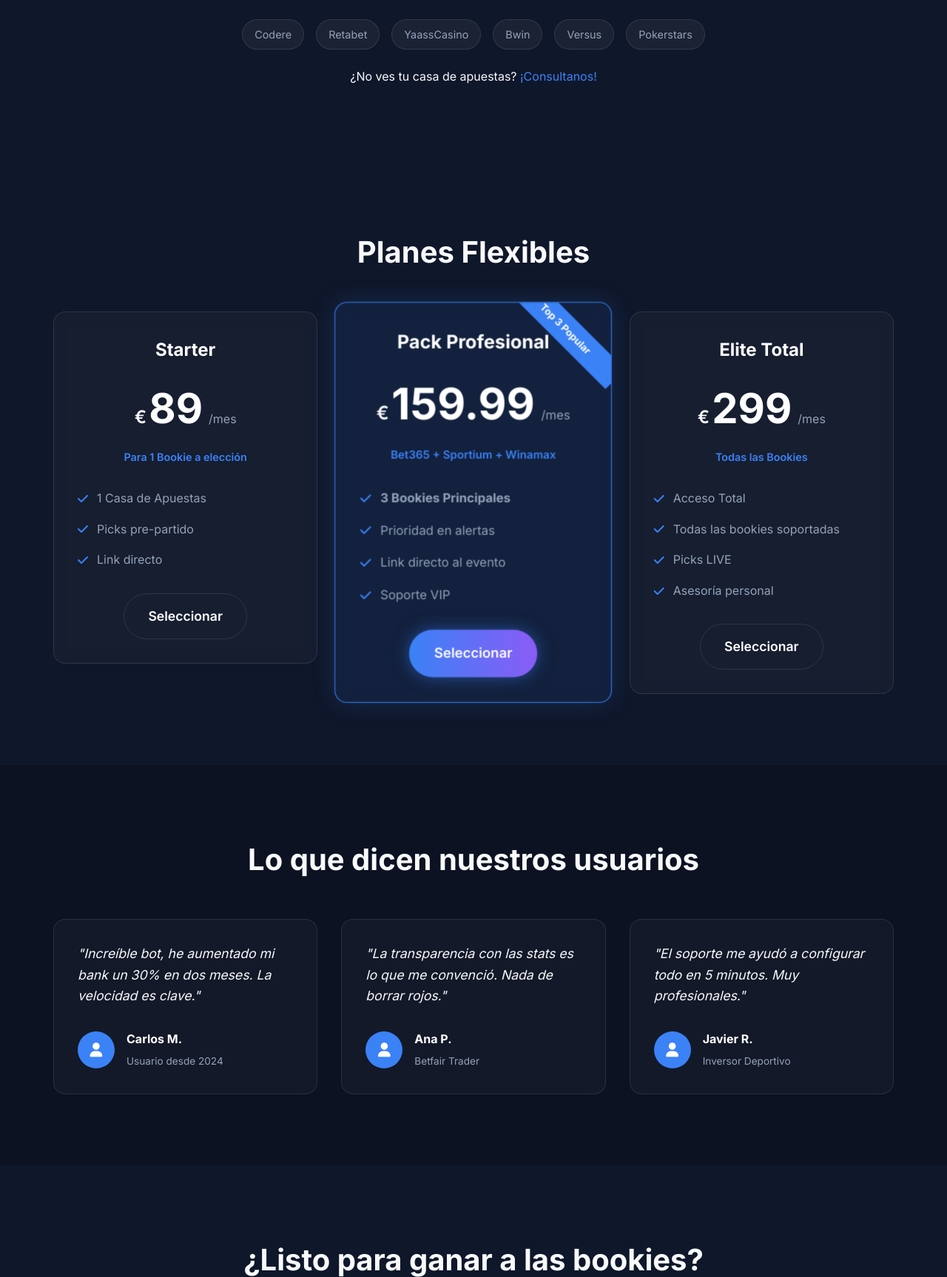
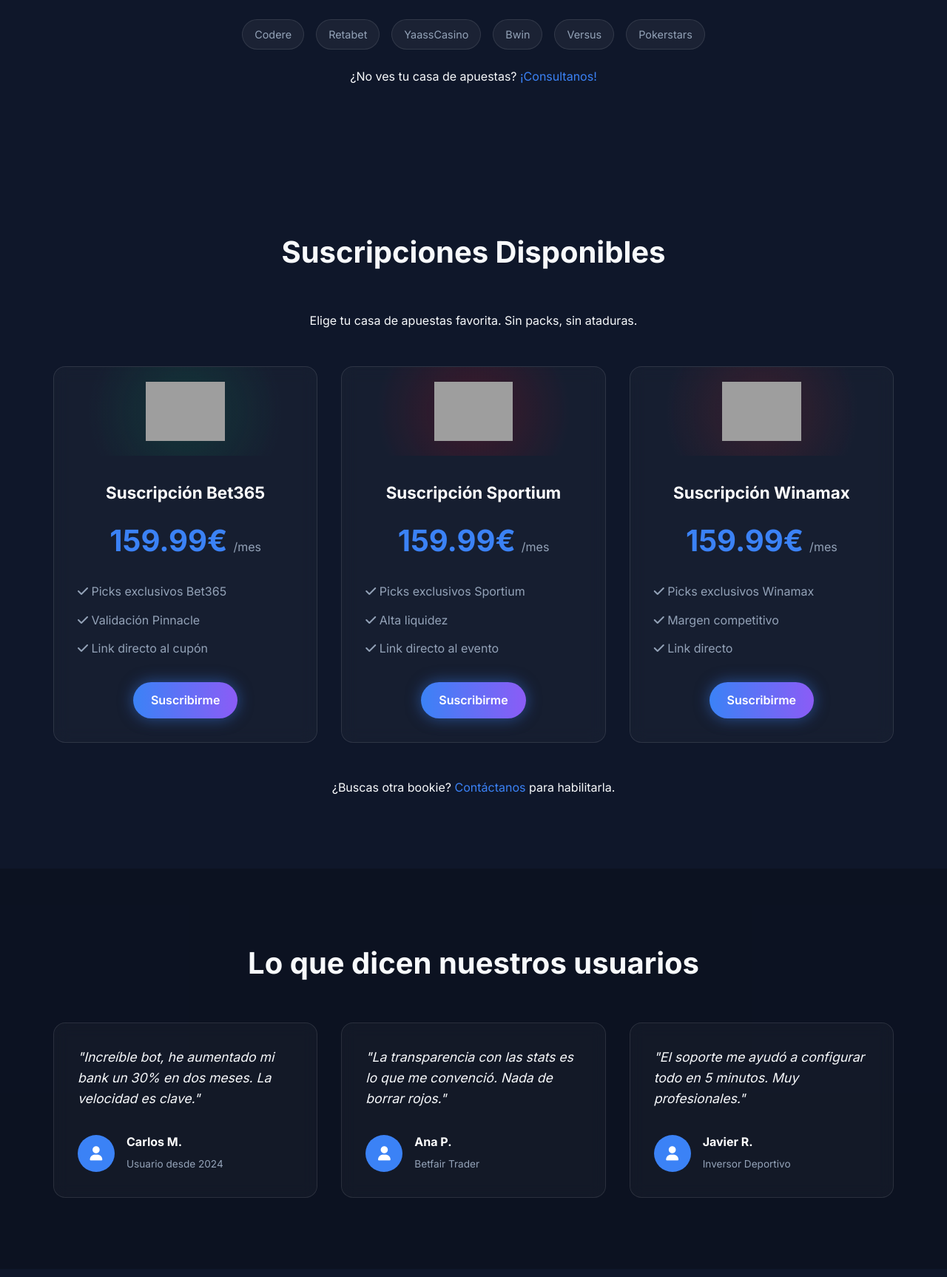
Before and after one commit to Prodelaya/V7, a FastAPI app: page / in a window 1280 px wide. Shown: the part 2080-3806 px from the top of the page at 74% size. Run offline with FastAPI, Linux system fonts and the light colour scheme; grey boxes are pictures that could not be loaded.

Commit message:
feat(web): new sales model (159.99/bookie), logo implementation, and grid redesign

```diff
--- a/src/web/static/css/styles.css
+++ b/src/web/static/css/styles.css
@@ -634,9 +634,89 @@ ul {
     color: var(--primary);
 }
 
-/* Responsive Adjustments */
-@media (max-width: 1024px) {
-    .pricing-card.popular {
-        transform: scale(1);
-    }
+/* Subscription Grid */
+.subscription-grid {
+    display: grid;
+    grid-template-columns: repeat(auto-fit, minmax(300px, 1fr));
+    gap: 2rem;
 }
+
+.subscription-card {
+    padding: 0;
+    overflow: hidden;
+    transition: transform 0.3s ease;
+}
+
+.subscription-card:hover {
+    transform: translateY(-5px);
+}
+
+.sub-header {
+    height: 120px;
+    display: flex;
+    align-items: center;
+    justify-content: center;
+    position: relative;
+    background: rgba(255, 255, 255, 0.05);
+}
+
+.bookie-img {
+    max-height: 80px;
+    max-width: 80%;
+    object-fit: contain;
+}
+
+.bookie-fallback {
+    display: none;
+    /* Only shows if img fails loading */
+    width: 80%;
+}
+
+.sub-body {
+    padding: 2rem;
+    text-align: center;
+}
+
+.sub-body h3 {
+    color: white;
+    margin-bottom: 1rem;
+    font-size: 1.4rem;
+}
+
+.sub-body .price {
+    margin-bottom: 1.5rem;
+}
+
+.sub-body .amount {
+    font-size: 2.5rem;
+    color: var(--primary);
+}
+
+.sub-features {
+    text-align: left;
+    margin-bottom: 2rem;
+}
+
+.sub-features li {
+    margin-bottom: 0.8rem;
+    color: var(--text-muted);
+}
+
+.logo-text {
+    font-size: 1.5rem;
+    font-weight: 700;
+    color: white;
+}
+
+/* Background hints for cards */
+.bet365-bg {
+    background: radial-gradient(circle, rgba(12, 110, 78, 0.3) 0%, transparent 70%);
+}
+
+.sportium-bg {
+    background: radial-gradient(circle, rgba(227, 6, 19, 0.2) 0%, transparent 70%);
+}
+
+.winamax-bg {
+    background: radial-gradient(circle, rgba(199, 38, 38, 0.2) 0%, transparent 70%);
+}
--- a/src/web/templates/base.html
+++ b/src/web/templates/base.html
@@ -1,10 +1,12 @@
 <!DOCTYPE html>
 <html lang="es">
+
 <head>
     <meta charset="UTF-8">
     <meta name="viewport" content="width=device-width, initial-scale=1.0">
     <title>{% block title %}Retador - Value Betting{% endblock %}</title>
-    <meta name="description" content="{% block description %}Sistema profesional automatizado de apuestas de valor.{% endblock %}">
+    <meta name="description"
+        content="{% block description %}Sistema profesional automatizado de apuestas de valor.{% endblock %}">
 
     <!-- Fonts -->
     <link rel="preconnect" href="https://fonts.googleapis.com">
@@ -19,13 +21,15 @@
 
     {% block head %}{% endblock %}
 </head>
+
 <body>
     <div class="background-glow"></div>
 
     <header class="navbar">
         <div class="container navbar-container">
             <a href="/" class="logo">
-                <i class="fa-solid fa-chart-line"></i> Retador
+                <img src="/static/img/logo.png" alt="Retador Logo" style="height: 40px; margin-right: 10px;">
+                <span class="logo-text">Retador</span>
             </a>
 
             <nav class="nav-links">
@@ -67,4 +71,5 @@
         </div>
     </footer>
 </body>
+
 </html>
--- a/src/web/templates/index.html
+++ b/src/web/templates/index.html
@@ -126,71 +126,82 @@
     </div>
 </section>
 
-<!-- Pricing Section -->
-<section id="pricing" class="pricing section-padding">
+<!-- Subscriptions Section -->
+<section id="subscriptions" class="subscriptions section-padding">
     <div class="container">
-        <h2 class="section-title text-center">Planes Flexibles</h2>
-        <div class="pricing-grid">
-            <!-- Plan Básico -->
-            <div class="pricing-card glass-panel">
-                <div class="pricing-header">
-                    <h3>Starter</h3>
+        <h2 class="section-title text-center">Suscripciones Disponibles</h2>
+        <p class="section-subtitle text-center mb-5">Elige tu casa de apuestas favorita. Sin packs, sin ataduras.</p>
+
+        <div class="subscription-grid">
+            <!-- Bet365 -->
+            <div class="subscription-card glass-panel">
+                <div class="sub-header bet365-bg">
+                    <img src="/static/img/bet365.png" alt="Bet365" class="bookie-img"
+                        onerror="this.style.display='none'; this.nextElementSibling.style.display='block'">
+                    <div class="bookie-fallback css-logo bet365">bet365</div>
+                </div>
+                <div class="sub-body">
+                    <h3>Suscripción Bet365</h3>
                     <div class="price">
-                        <span class="currency">€</span>
-                        <span class="amount">89</span>
+                        <span class="amount">159.99€</span>
                         <span class="period">/mes</span>
                     </div>
-                    <p class="plan-subtitle">Para 1 Bookie a elección</p>
+                    <ul class="sub-features">
+                        <li><i class="fa-solid fa-check"></i> Picks exclusivos Bet365</li>
+                        <li><i class="fa-solid fa-check"></i> Validación Pinnacle</li>
+                        <li><i class="fa-solid fa-check"></i> Link directo al cupón</li>
+                    </ul>
+                    <a href="https://t.me/RetadorBot" class="btn btn-primary w-100">Suscribirme</a>
                 </div>
-                <ul class="pricing-features">
-                    <li><i class="fa-solid fa-check"></i> 1 Casa de Apuestas</li>
-                    <li><i class="fa-solid fa-check"></i> Picks pre-partido</li>
-                    <li><i class="fa-solid fa-check"></i> Link directo</li>
-                </ul>
-                <a href="https://t.me/RetadorBot" class="btn btn-lg btn-outline w-100">Seleccionar</a>
             </div>
 
-            <!-- Top 3 Popular (Destacado) -->
-            <div class="pricing-card glass-panel popular">
-                <div class="popular-badge">Top 3 Popular</div>
-                <div class="pricing-header">
-                    <h3>Pack Profesional</h3>
+            <!-- Sportium -->
+            <div class="subscription-card glass-panel">
+                <div class="sub-header sportium-bg">
+                    <img src="/static/img/sportium.png" alt="Sportium" class="bookie-img"
+                        onerror="this.style.display='none'; this.nextElementSibling.style.display='block'">
+                    <div class="bookie-fallback css-logo sportium">Sportium</div>
+                </div>
+                <div class="sub-body">
+                    <h3>Suscripción Sportium</h3>
                     <div class="price">
-                        <span class="currency">€</span>
-                        <span class="amount">159.99</span>
+                        <span class="amount">159.99€</span>
                         <span class="period">/mes</span>
                     </div>
-                    <p class="plan-subtitle">Bet365 + Sportium + Winamax</p>
+                    <ul class="sub-features">
+                        <li><i class="fa-solid fa-check"></i> Picks exclusivos Sportium</li>
+                        <li><i class="fa-solid fa-check"></i> Alta liquidez</li>
+                        <li><i class="fa-solid fa-check"></i> Link directo al evento</li>
+                    </ul>
+                    <a href="https://t.me/RetadorBot" class="btn btn-primary w-100">Suscribirme</a>
                 </div>
-                <ul class="pricing-features">
-                    <li><i class="fa-solid fa-check"></i> <strong>3 Bookies Principales</strong></li>
-                    <li><i class="fa-solid fa-check"></i> Prioridad en alertas</li>
-                    <li><i class="fa-solid fa-check"></i> Link directo al evento</li>
-                    <li><i class="fa-solid fa-check"></i> Soporte VIP</li>
-                </ul>
-                <a href="https://t.me/RetadorBot" class="btn btn-lg btn-primary w-100">Seleccionar</a>
             </div>
 
-            <!-- Plan Full -->
-            <div class="pricing-card glass-panel">
-                <div class="pricing-header">
-                    <h3>Elite Total</h3>
+            <!-- Winamax -->
+            <div class="subscription-card glass-panel">
+                <div class="sub-header winamax-bg">
+                    <img src="/static/img/winamax.png" alt="Winamax" class="bookie-img"
+                        onerror="this.style.display='none'; this.nextElementSibling.style.display='block'">
+                    <div class="bookie-fallback css-logo winamax">Winamax</div>
+                </div>
+                <div class="sub-body">
+                    <h3>Suscripción Winamax</h3>
                     <div class="price">
-                        <span class="currency">€</span>
-                        <span class="amount">299</span>
+                        <span class="amount">159.99€</span>
                         <span class="period">/mes</span>
                     </div>
-                    <p class="plan-subtitle">Todas las Bookies</p>
+                    <ul class="sub-features">
+                        <li><i class="fa-solid fa-check"></i> Picks exclusivos Winamax</li>
+                        <li><i class="fa-solid fa-check"></i> Margen competitivo</li>
+                        <li><i class="fa-solid fa-check"></i> Link directo</li>
+                    </ul>
+                    <a href="https://t.me/RetadorBot" class="btn btn-primary w-100">Suscribirme</a>
                 </div>
-                <ul class="pricing-features">
-                    <li><i class="fa-solid fa-check"></i> Acceso Total</li>
-                    <li><i class="fa-solid fa-check"></i> Todas las bookies soportadas</li>
-                    <li><i class="fa-solid fa-check"></i> Picks LIVE</li>
-                    <li><i class="fa-solid fa-check"></i> Asesoría personal</li>
-                </ul>
-                <a href="https://t.me/RetadorBot" class="btn btn-lg btn-outline w-100">Seleccionar</a>
             </div>
         </div>
+
+        <p class="text-center mt-5 text-muted">¿Buscas otra bookie? <a href="#" class="text-primary">Contáctanos</a>
+            para habilitarla.</p>
     </div>
 </section>
 
```
Also changed, not shown: src/web/static/img/logo.png (added).
